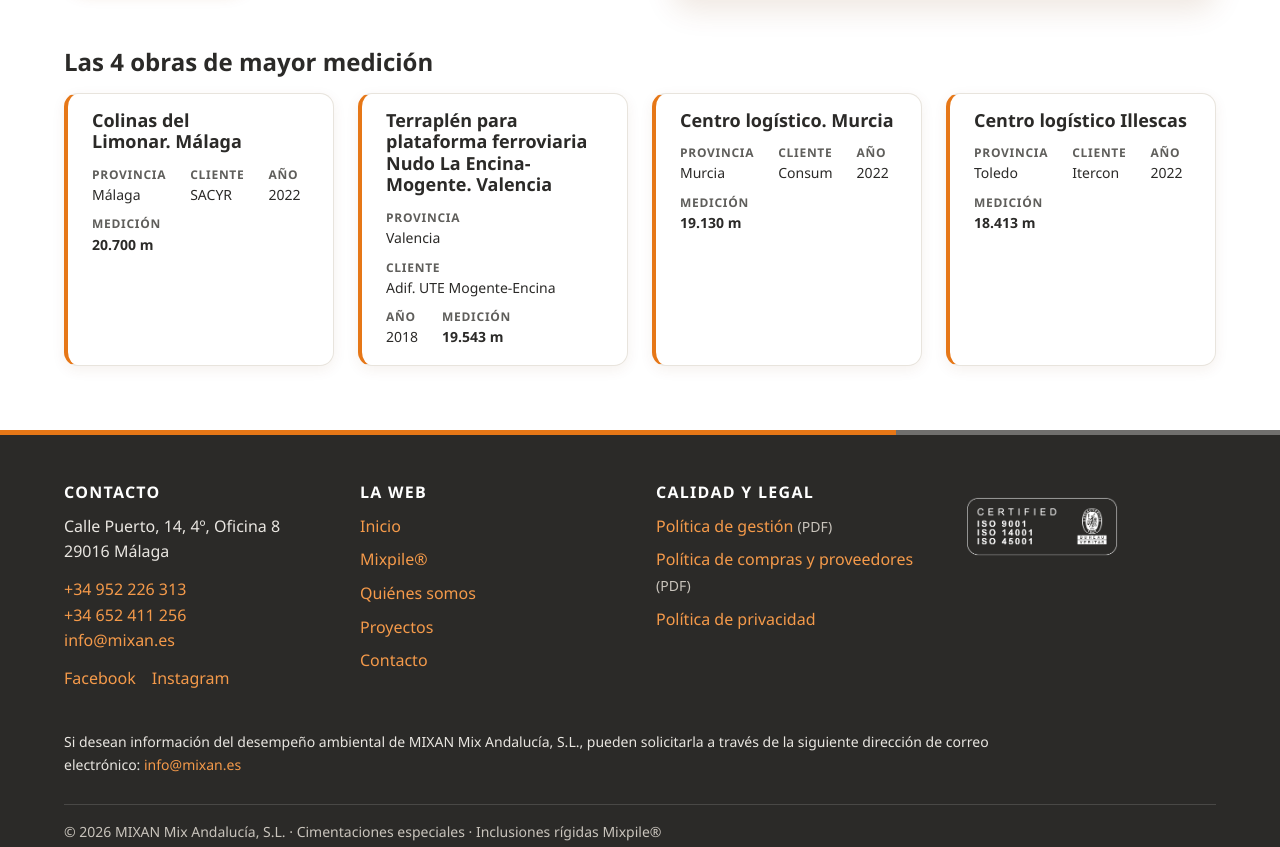
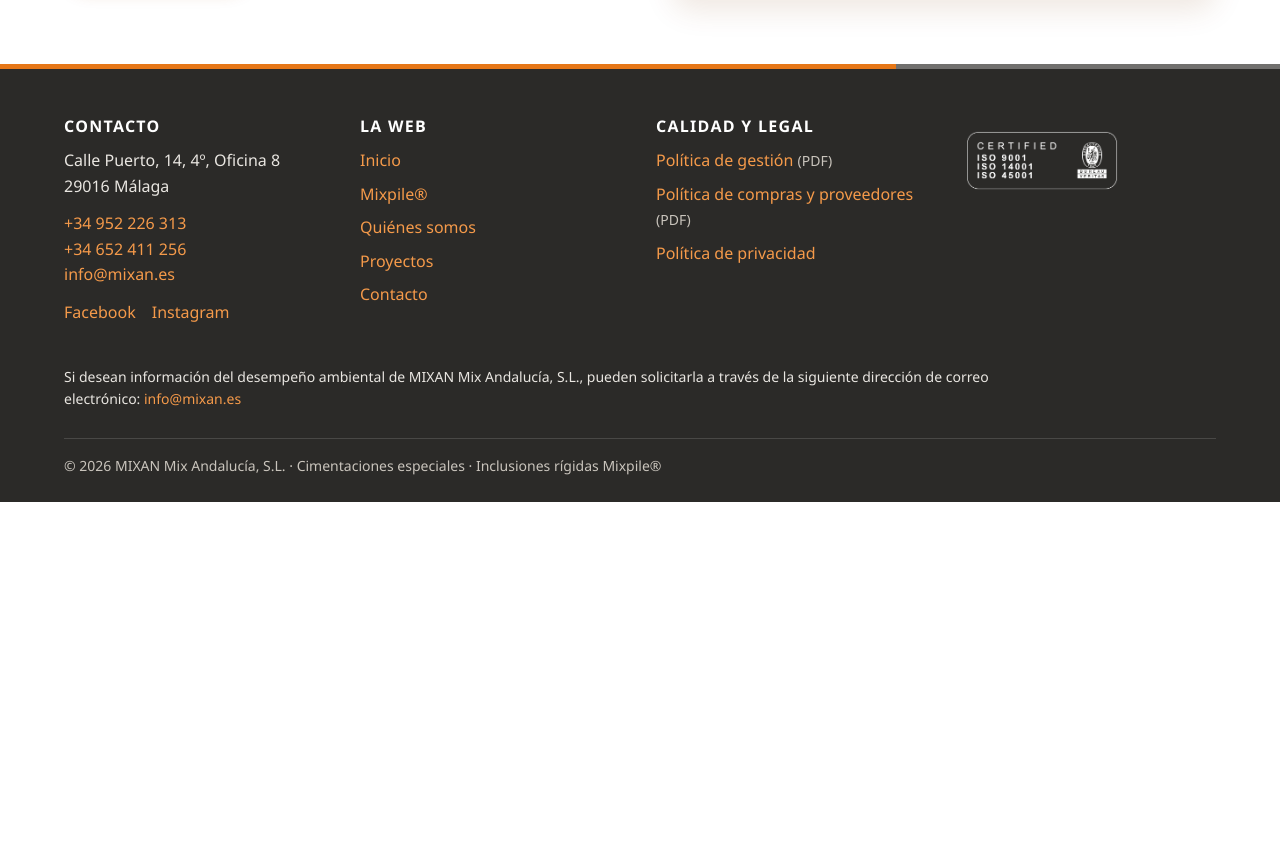
Before and after one commit to dinamicoplus/mixan-landing, an Astro site: page / in a window 1280 px wide. Shown: the part 3019-3866 px from the top of the page. After the commit the page ends 3521 px from the top, so only its background shows below. Built offline with nearby package versions, Linux system fonts and the light colour scheme; Astro itself is replaced by a stand-in of ours.

Commit message:
Remove featured works section from index page
Removed the highlighted section displaying featured works.

```diff
--- a/src/pages/index.astro
+++ b/src/pages/index.astro
@@ -114,14 +114,6 @@ const servicios = ['Mejoras en el terreno', 'Pilotes y micropilotes', 'Rehabilit
       </div>
       <Image src={fotoDron} alt="Vista aérea desde dron de una obra de MIXAN" widths={[480, 800, 1120]} width={1120} sizes="(min-width: 900px) 560px, 100vw" class="foto" />
     </div>
-    <div class="contenedor destacadas">
-      <h3 class="destacadas__titulo">Las {destacadas.length} obras de mayor medición</h3>
-      <ul class="rejilla destacadas__lista" role="list">
-        {destacadas.map((o) => (
-          <li><FichaObra obra={o} nivel="h4" enlace={`/proyectos/#obra-${o.id}`} compacta /></li>
-        ))}
-      </ul>
-    </div>
   </section>
   <UltimasNoticias class="seccion--crema" />
 </Base>
```
